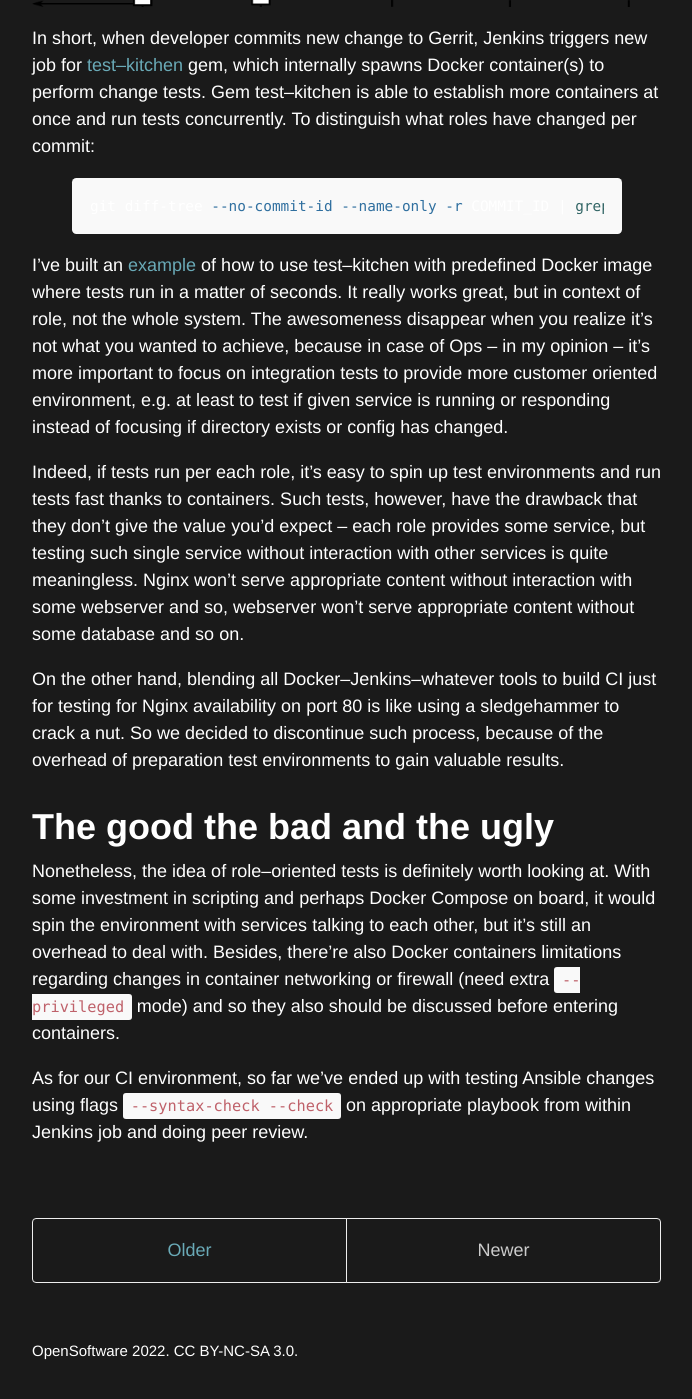
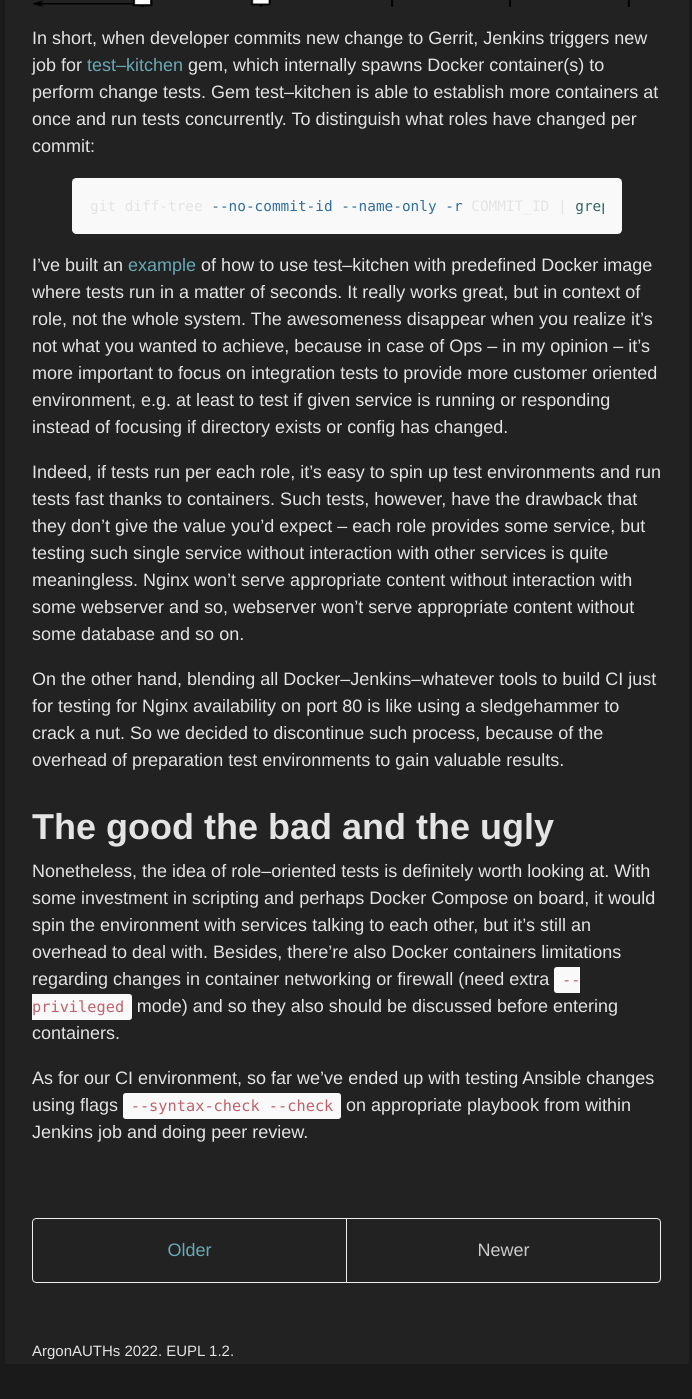
Before and after one commit to argonAUTHs/blog, a Jekyll site: the page built from index.html, in a window 1280 px wide and 1400 px high, scrolled down 14863 px. Shown: the whole window, without its empty margins (293-985 px from the left). Built offline with Jekyll 4.4.1, drawn with Linux system fonts in a browser that asks for light colours; the list of posts is cut into pages by our own code.

Commit message:
CSS coloring

```diff
--- a/_layouts/default.html
+++ b/_layouts/default.html
@@ -28,7 +28,7 @@
 
       <footer class="footer">
         <small>
-          OpenSoftware <time datetime="{{ site.time | date_to_xmlschema }}">{{ site.time | date: '%Y' }}</time>. CC BY-NC-SA 3.0.
+          ArgonAUTHs <time datetime="{{ site.time | date_to_xmlschema }}">{{ site.time | date: '%Y' }}</time>. EUPL 1.2.
         </small>
       </footer>
     </div>
--- a/_sass/_base.scss
+++ b/_sass/_base.scss
@@ -25,7 +25,7 @@
 }
 
 body {
-  color: #FFF;
+  color: #E4E4E4;
   background-color: #1A1A1A;
   -webkit-text-size-adjust: 100%;
       -ms-text-size-adjust: 100%;
--- a/_sass/_layout.scss
+++ b/_sass/_layout.scss
@@ -8,6 +8,7 @@
   padding-right: 1.5rem;
   margin-left:  auto;
   margin-right: auto;
+  background-color: #222222;
 }
 
 footer {
```
